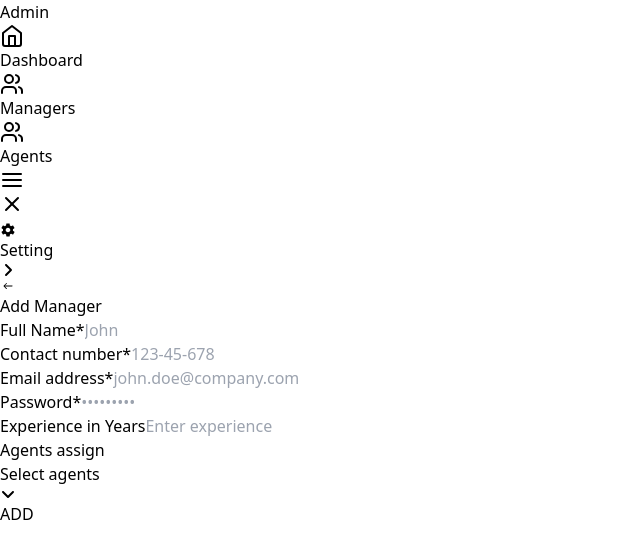
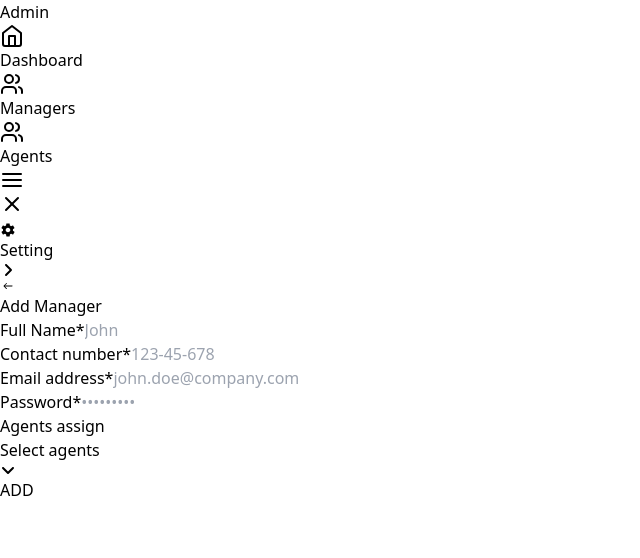
Before and after one commit to Metaversestudios1/boomathaCRM, a React (Vite) app in the folder frontend/: page /managers/addmanager in a window 1280 px wide. Shown: the top 558 px of the page, without its empty margins (0-640 px from the left). Built offline with nearby package versions, Linux system fonts and the light colour scheme; no server answers.

Commit message:
Update AddManager.jsx

```diff
--- a/frontend/src/components/managers/AddManager.jsx
+++ b/frontend/src/components/managers/AddManager.jsx
@@ -277,23 +277,6 @@ const AddManagers = () => {
                 />
               </div>
 
-              <div className="">
-                <label
-                  htmlFor="experienceYears"
-                  className="block mb-2 text-sm font-medium text-gray-900 dark:text-black"
-                >
-                  Experience in Years
-                </label>
-                <input
-                  name="experienceYears"
-                  value={data.experienceYears}
-                  onChange={handleChange}
-                  type="text"
-                  id="experienceYears"
-                  className="bg-gray-200 border border-gray-300 text-gray-900 text-sm rounded-lg focus:ring-blue-500 focus:border-black block w-full p-2.5 "
-                  placeholder="Enter experience"
-                />
-              </div>
               <div>
               <label
                 htmlFor="projects_assigned"
```
